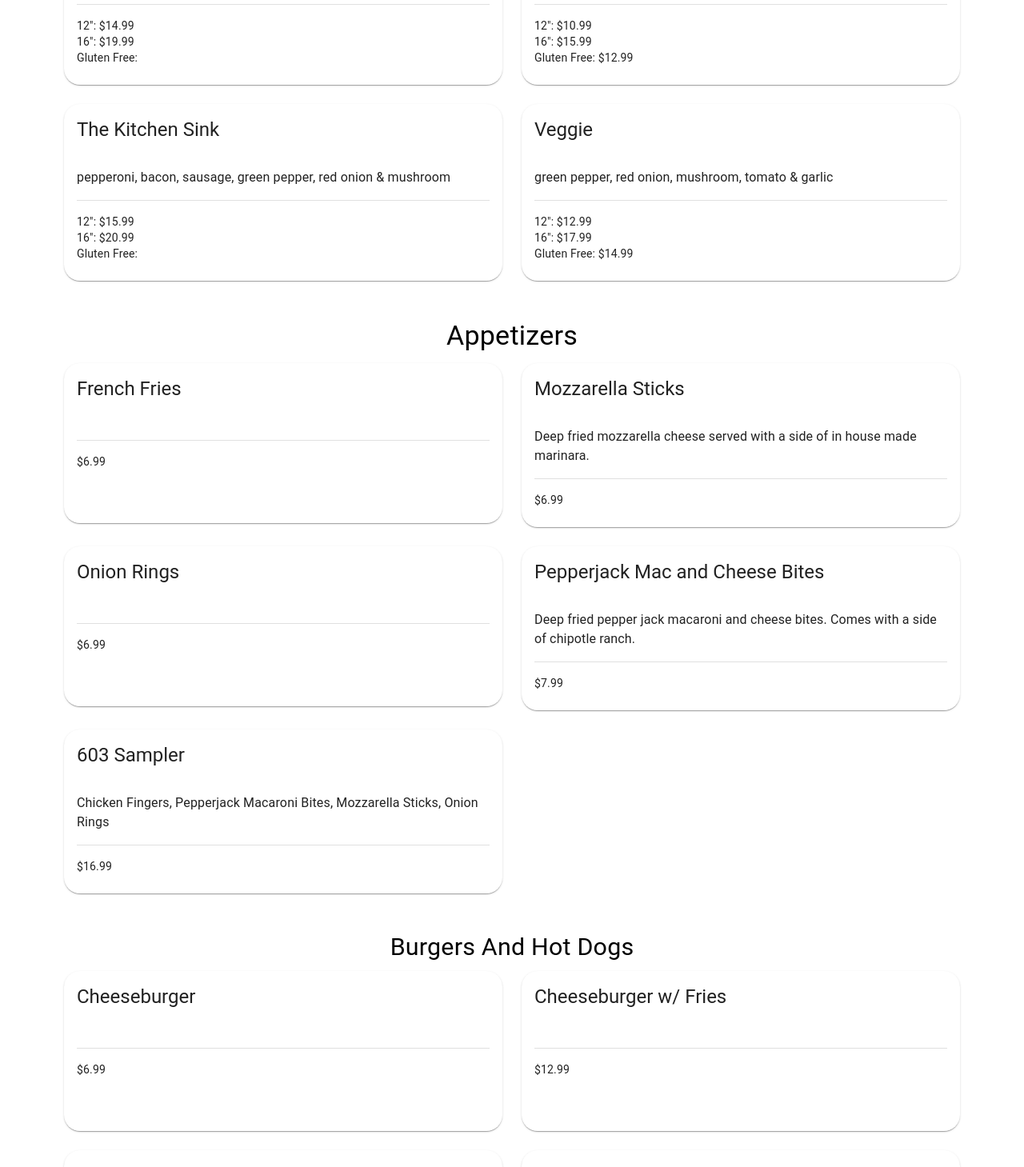
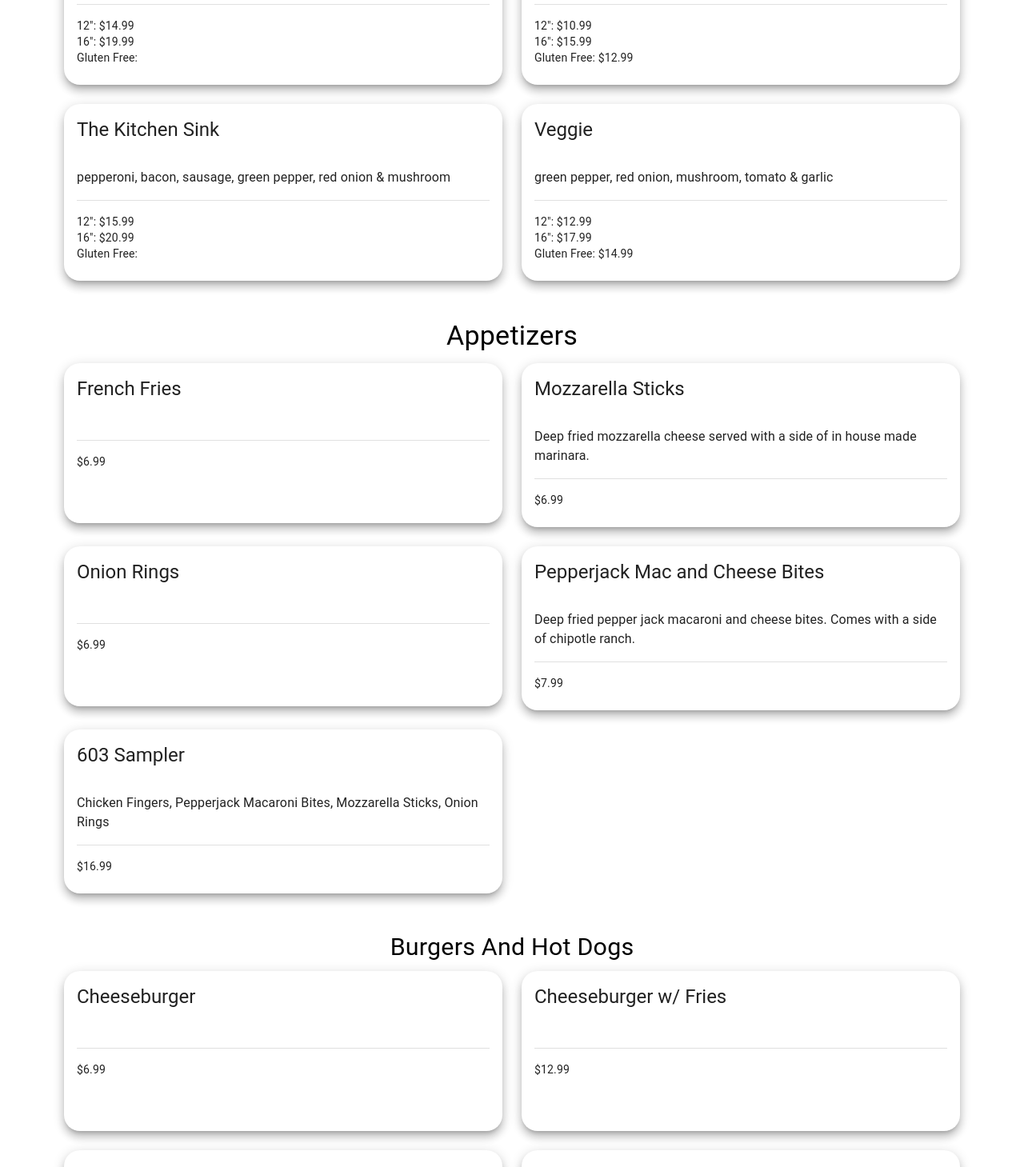
Before and after one commit to TimL94/BlockBudsters, a React (Vite) app in the folder client/: page /Menu in a window 1280 px wide. Shown: the part 1320-2779 px from the top of the page at 80% size. Built offline with nearby package versions, Linux system fonts and the light colour scheme.

Commit message:
added raised prop to each card in the menu page and removed the menuitem.js model

```diff
--- a/client/src/components/menu components/Appetizers.jsx
+++ b/client/src/components/menu components/Appetizers.jsx
@@ -12,7 +12,14 @@ const Appetizers = () => {
       <Grid container spacing={3}>
         {appetizerData.map((item, index) => (
           <Grid item md={6} xs={12} key={index}>
-            <Card sx={{ border: 0, borderRadius: 5, minHeight: '200px' }}>
+            <Card
+              sx={{
+                border: 0,
+                borderRadius: 5,
+                minHeight: '200px'
+              }}
+              raised= 'true'
+              >
               <CardHeader title={item.name} />
               <CardContent>
                 <Typography variant="body1">{item.description}</Typography>
--- a/client/src/components/menu components/BurgersAndHotDogs.jsx
+++ b/client/src/components/menu components/BurgersAndHotDogs.jsx
@@ -13,7 +13,14 @@ const BurgerAndHotDog = () => {
       <Grid container spacing={3}>
         {burgerAndHotDogData.map((item, index) => (
           <Grid item md={6} xs={12} key={index}>
-            <Card sx={{ border: 0, borderRadius: 5, minHeight: '200px' }}>
+            <Card
+              sx={{
+                border: 0,
+                borderRadius: 5,
+                minHeight: '200px'
+              }}
+              raised= 'true'
+              >
               <CardHeader title={item.name} />
               <CardContent>
                 <Typography variant="body1">{item.description}</Typography>
--- a/client/src/components/menu components/Desserts.jsx
+++ b/client/src/components/menu components/Desserts.jsx
@@ -12,7 +12,14 @@ const Desserts = () => {
       <Grid container spacing={3}>
         {dessertData.map((item, index) => (
           <Grid item md={6} xs={12} key={index}>
-            <Card sx={{ border: 0, borderRadius: 5, minHeight: '200px' }}>
+            <Card
+              sx={{
+                border: 0,
+                borderRadius: 5,
+                minHeight: '200px'
+              }}
+              raised= 'true'
+              >
               <CardHeader title={item.name} />
               <CardContent>
                 <Typography variant="body1">{item.description}</Typography>
--- a/client/src/components/menu components/Drinks.jsx
+++ b/client/src/components/menu components/Drinks.jsx
@@ -12,7 +12,15 @@ const Drinks = (Array) => {
             <Grid container spacing={3}>
                 {drinkData.map((item, index) => (
                     <Grid item md={6} x s={12} key={index}>
-                        <Card sx={{ border: 0, borderRadius: 5, minHeight: '200px', minWidth:'310px' }}>
+                        <Card
+              sx={{
+                border: 0,
+                borderRadius: 5,
+                minHeight: '200px',
+                minWidth: '310px'
+              }}
+              raised= 'true'
+              >
                             <CardHeader
                             title={item.name}
                             />
--- a/client/src/components/menu components/Kids.jsx
+++ b/client/src/components/menu components/Kids.jsx
@@ -12,7 +12,14 @@ const Kids = () => {
       <Grid container spacing={3}>
         {kidsData.map((item, index) => (
           <Grid item md={6} xs={12} key={index}>
-            <Card sx={{ border: 0, borderRadius: 5, minHeight: '200px' }}>
+            <Card
+              sx={{
+                border: 0,
+                borderRadius: 5,
+                minHeight: '200px'
+              }}
+              raised= 'true'
+              >
               <CardHeader title={item.name} />
               <CardContent>
                 <Typography variant="body1">{item.description}</Typography>
--- a/client/src/components/menu components/Pizzas.jsx
+++ b/client/src/components/menu components/Pizzas.jsx
@@ -12,7 +12,14 @@ const Pizzas = () => {
       <Grid container spacing={3}>
         {pizzaData.map((item, index) => (
           <Grid item md={6} xs={12} key={index}>
-            <Card sx={{ border: 0, borderRadius: 5, minHeight: '200px' }}>
+            <Card
+              sx={{
+                border: 0,
+                borderRadius: 5,
+                minHeight: '200px'
+              }}
+              raised= 'true'
+              >
               <CardHeader title={item.name} />
               <CardContent>
                 <Typography variant="body1">{item.description}</Typography>
--- a/client/src/components/menu components/Salads.jsx
+++ b/client/src/components/menu components/Salads.jsx
@@ -12,7 +12,14 @@ const Salads = () => {
       <Grid container spacing={3}>
         {saladData.map((item, index) => (
           <Grid item md={6} xs={12} key={index}>
-            <Card sx={{ border: 0, borderRadius: 5, minHeight: '200px' }}>
+            <Card
+              sx={{
+                border: 0,
+                borderRadius: 5,
+                minHeight: '200px'
+              }}
+              raised= 'true'
+              >
               <CardHeader title={item.name} />
               <CardContent>
                 <Typography variant="body1">{item.description}</Typography>
--- a/client/src/components/menu components/Subs.jsx
+++ b/client/src/components/menu components/Subs.jsx
@@ -12,7 +12,14 @@ const Subs = () => {
       <Grid container spacing={3}>
         {subdata.map((item, index) => (
           <Grid item md={6} xs={12} key={index}>
-            <Card sx={{ border: 0, borderRadius: 5, minHeight: '200px' }}>
+            <Card
+              sx={{
+                border: 0,
+                borderRadius: 5,
+                minHeight: '200px'
+              }}
+              raised= 'true'
+              >
               <CardHeader title={item.name} />
               <CardContent>
                 <Typography variant="body1">{item.description}</Typography>
--- a/client/src/components/menu components/TendersAndWings.jsx
+++ b/client/src/components/menu components/TendersAndWings.jsx
@@ -13,7 +13,14 @@ const TendersAndWings = () => {
       <Grid container spacing={3}>
         {tendersAndWingsData.map((item, index) => (
           <Grid item md={6} xs={12} key={index}>
-            <Card sx={{ border: 0, borderRadius: 5, minHeight: '200px' }}>
+            <Card
+              sx={{
+                border: 0,
+                borderRadius: 5,
+                minHeight: '200px'
+              }}
+              raised= 'true'
+              >
               <CardHeader title={item.name} />
               <CardContent>
                 <Typography variant="body1">{item.description}</Typography>
```
Also changed, not shown: 1 other file (tests, documents, lock files or other folders).
